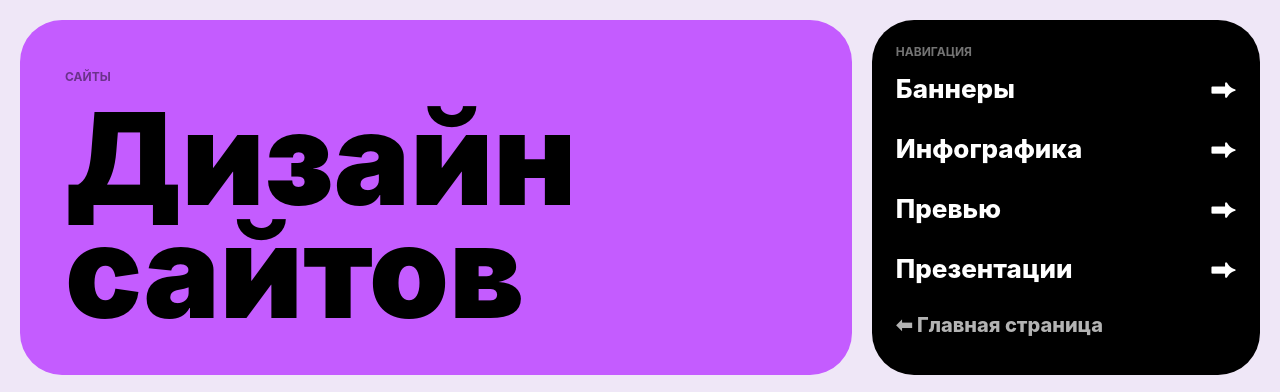
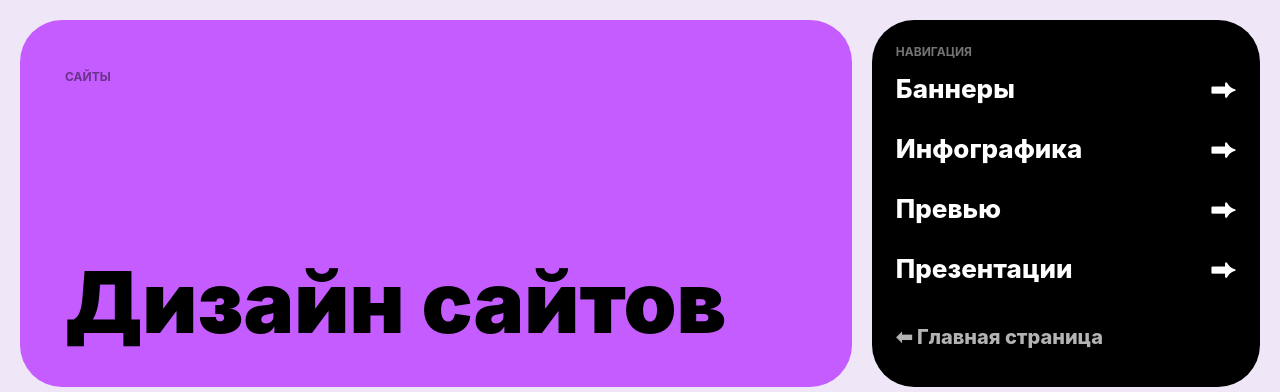
Before and after one commit to Henezi/PortfolioOdeyalko1, a plain HTML site: page projects/Websites/websites.html in a window 1280 px wide. Shown: the top 392 px of the page. Drawn offline with Linux system fonts and the light colour scheme; grey boxes are pictures that could not be loaded.

Commit message:
Update style.css

```diff
--- a/projects/Websites/style.css
+++ b/projects/Websites/style.css
@@ -72,11 +72,11 @@ body{
 }
 
 .hero h1{
-  font-size:clamp(90px,10vw,180px);
-  line-height:.88;
+  font-size:clamp(52px, 9vw, 85px);
+  line-height:.9;
   font-weight:900;
 
-  margin-top:18px;
+  margin-top:180px;
 }
 
 /* NAVIGATION */
```
